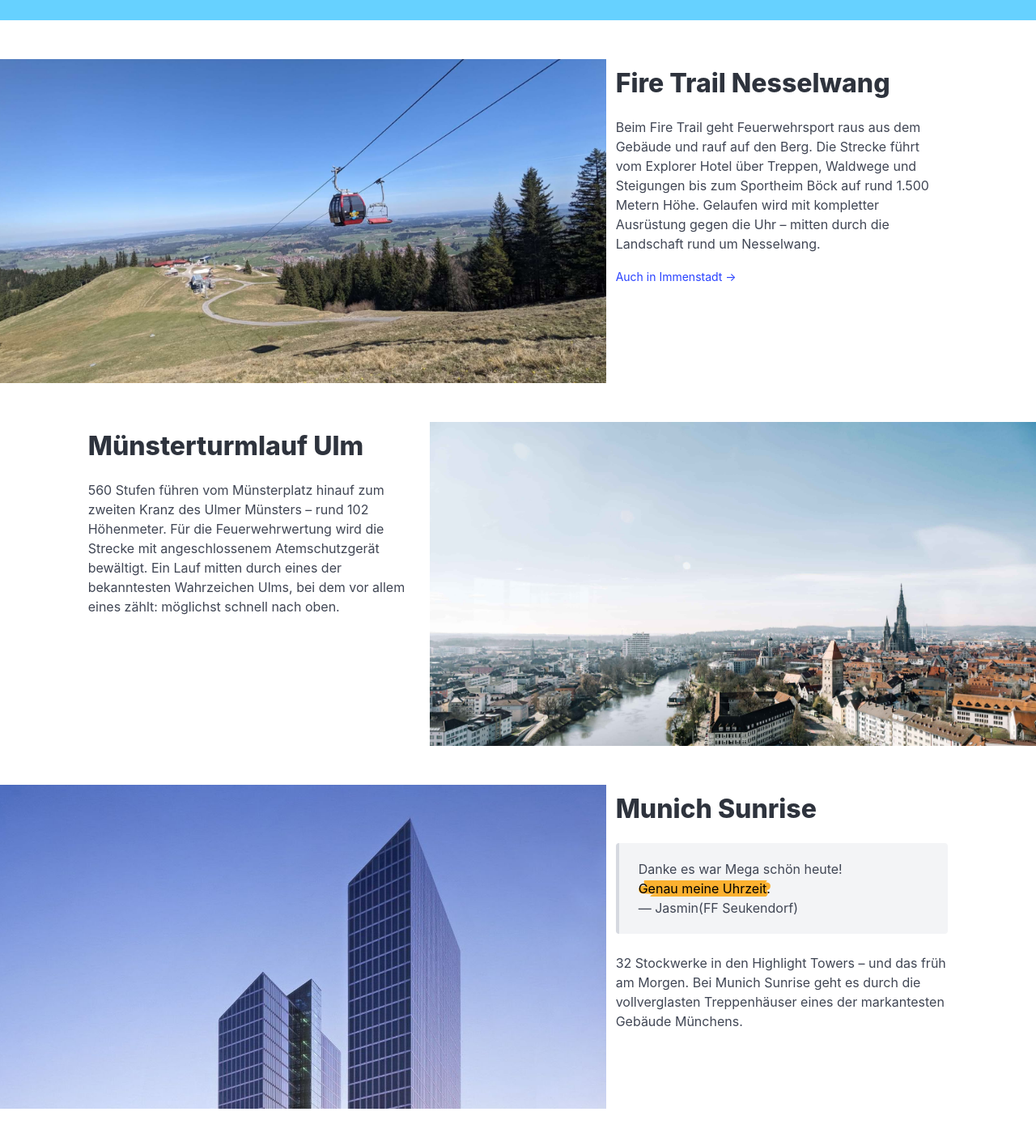
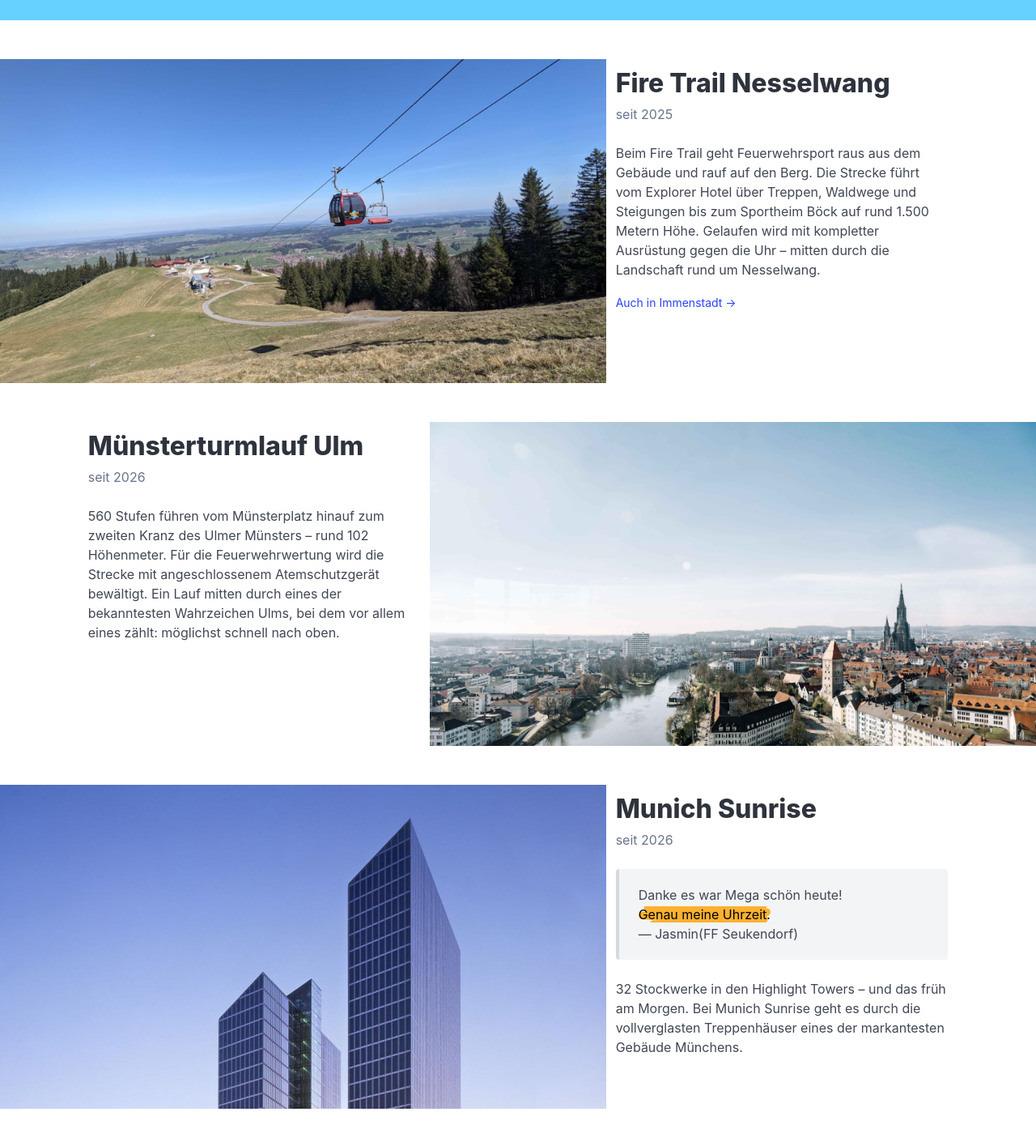
Before and after one commit to steffkes/gelungenes-website, a Nuxt app: page / in a window 1280 px wide. Shown: the part 440-1855 px from the top of the page at 81% size. Built offline with nearby package versions, Linux system fonts and the light colour scheme.

Commit message:
add years to events

```diff
--- a/app/app.vue
+++ b/app/app.vue
@@ -64,6 +64,7 @@ useHead({
             >Fire Trail <span>Nesselwang</span></a
           >
         </h2>
+        <p class="years is-size-6 has-text-grey">seit 2025</p>
 
         <p>
           Beim Fire Trail geht Feuerwehrsport raus aus dem Gebäude und rauf auf
@@ -98,6 +99,7 @@ useHead({
             >Münsterturmlauf <span>Ulm</span></a
           >
         </h2>
+        <p class="years is-size-6 has-text-grey">seit 2026</p>
 
         <p>
           560 Stufen führen vom Münsterplatz hinauf zum zweiten Kranz des Ulmer
@@ -125,6 +127,7 @@ useHead({
         <h2 class="title">
           <a href="//www.munich-sunrise.de">Munich <span>Sunrise</span></a>
         </h2>
+        <p class="years is-size-6 has-text-grey">seit 2026</p>
 
         <article class="message">
           <div class="message-body">
@@ -160,6 +163,7 @@ useHead({
             >Eskalation <span>Frankfurt</span></a
           >
         </h2>
+        <p class="years is-size-6 has-text-grey">ab 2027</p>
 
         <article class="message">
           <div class="message-body">
@@ -338,6 +342,7 @@ useHead({
             >Schanzenlauf <span>Oberstdorf</span></a
           >
         </h2>
+        <p class="years is-size-6 has-text-grey">2023</p>
 
         <article class="message">
           <div class="message-body">
@@ -375,6 +380,7 @@ useHead({
         <h2 class="title">
           <a href="//www.schachmatt-ulm.de">Schachmatt <span>Ulm</span></a>
         </h2>
+        <p class="years is-size-6 has-text-grey">2024 – 2026</p>
 
         <article class="message">
           <div class="message-body">
@@ -472,6 +478,11 @@ html {
   margin-top: 1rem;
 }
 
+.title + .years {
+  margin-top: -1rem;
+  margin-bottom: 1.5rem;
+}
+
 .row.past .column.image {
   filter: grayscale(70%);
   transition: filter 0.4s;
```
